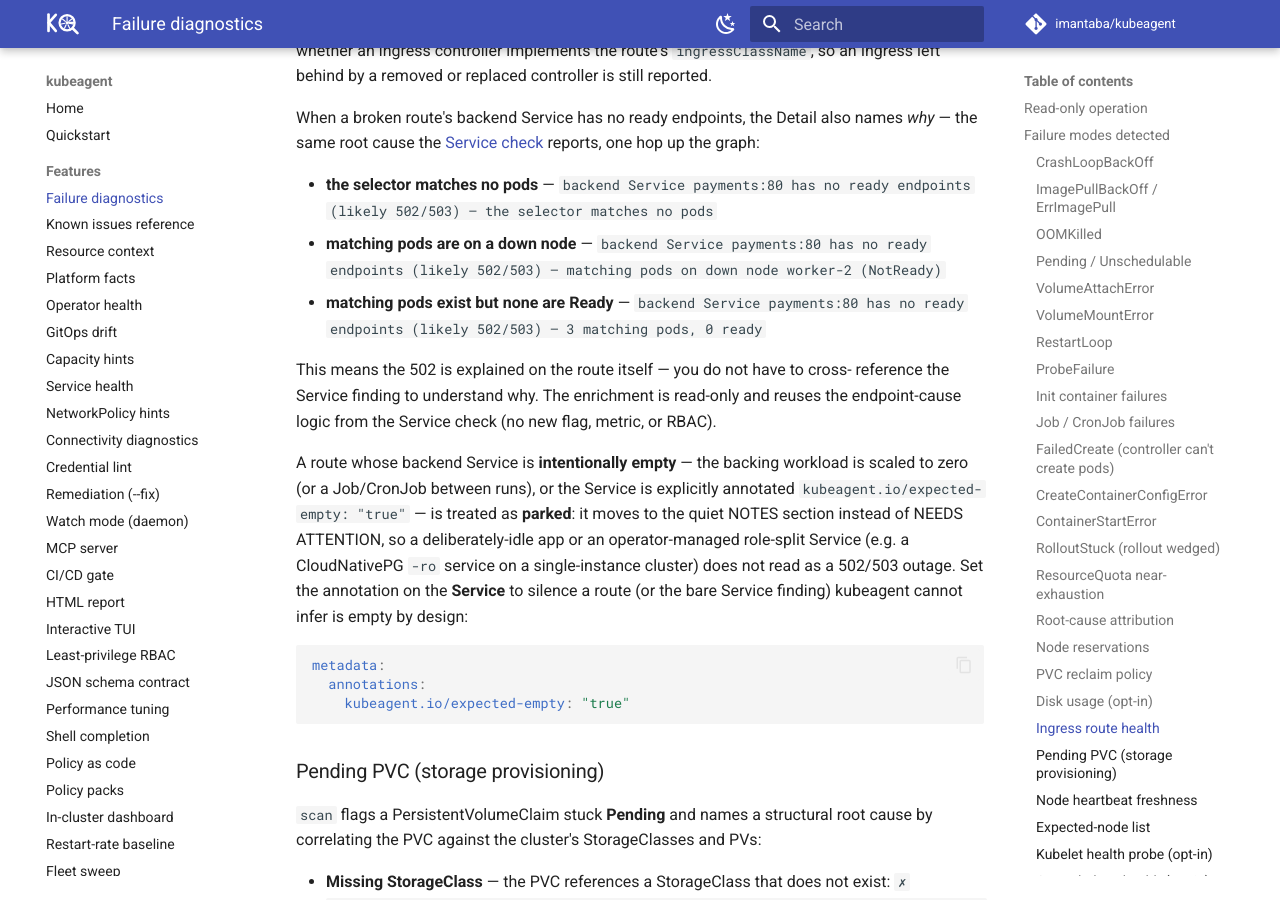
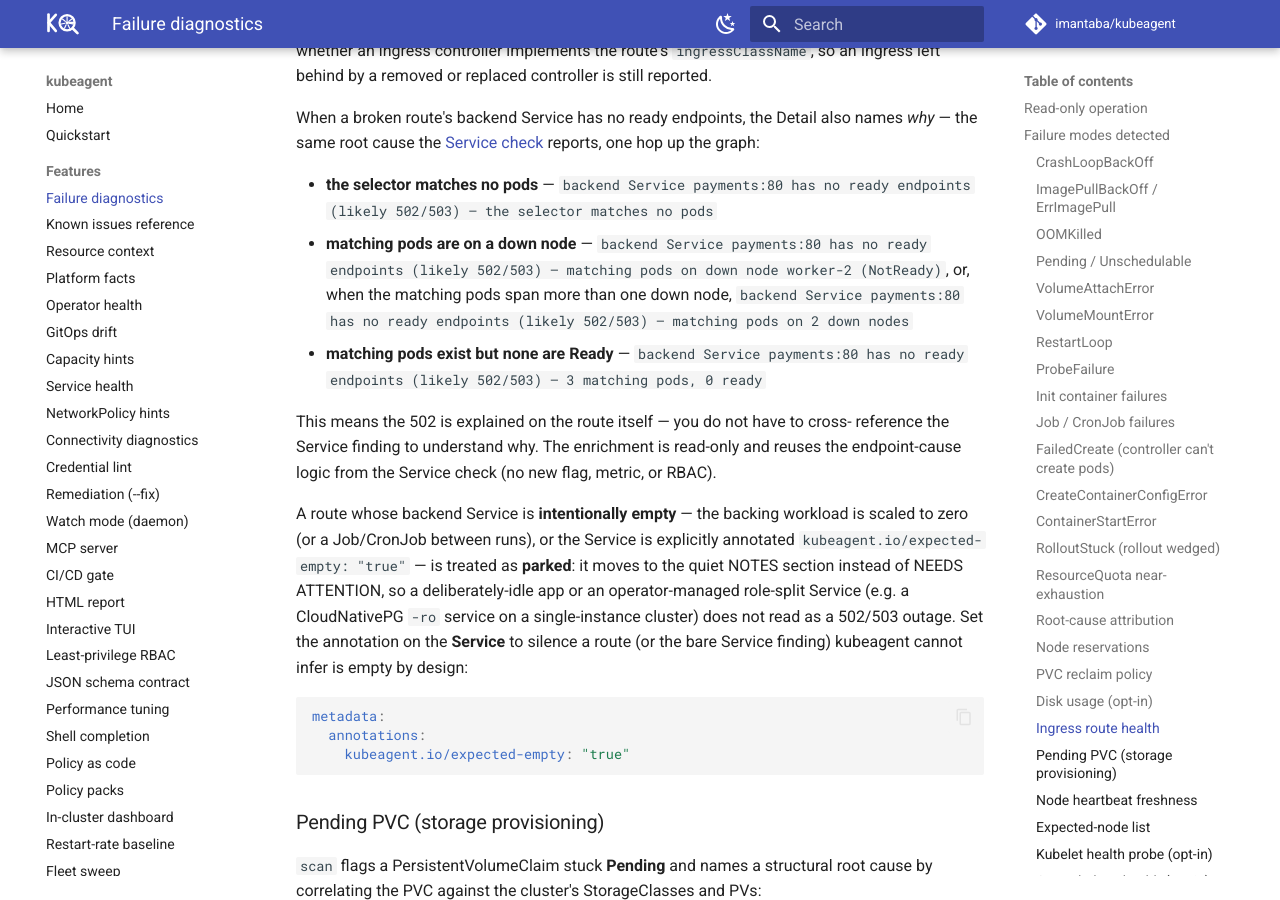
Before and after one commit to imantaba/kubeagent, an MkDocs documentation site: the page built from website/docs/features/diagnostics.md, in a window 1280 px wide and 900 px high, scrolled down 11170 px. Built offline with MkDocs 1.6.1 and Material for MkDocs 9.7.7, drawn with Linux system fonts in a browser that asks for light colours; comment, search, counter and statistics services are not loaded.

Commit message:
docs(diagnostics): add the plural down-node endpoint cause (F10)
svchealth.EndpointCause returns two shapes for this cause: a singular
form naming the one down node, and a plural form counting them when
more than one matching pod's node is down. The doc named only the
singular; service-health.md already documents both for the same reused
function.

Signed-off-by: imantaba <itn.taba@gmail.com>

```diff
--- a/website/docs/features/diagnostics.md
+++ b/website/docs/features/diagnostics.md
@@ -523,7 +523,9 @@ one hop up the graph:
   endpoints (likely 502/503) — the selector matches no pods`
 - **matching pods are on a down node** — `backend Service payments:80 has no
   ready endpoints (likely 502/503) — matching pods on down node worker-2
-  (NotReady)`
+  (NotReady)`, or, when the matching pods span more than one down node,
+  `backend Service payments:80 has no ready endpoints (likely 502/503) —
+  matching pods on 2 down nodes`
 - **matching pods exist but none are Ready** — `backend Service payments:80 has
   no ready endpoints (likely 502/503) — 3 matching pods, 0 ready`
 
```
